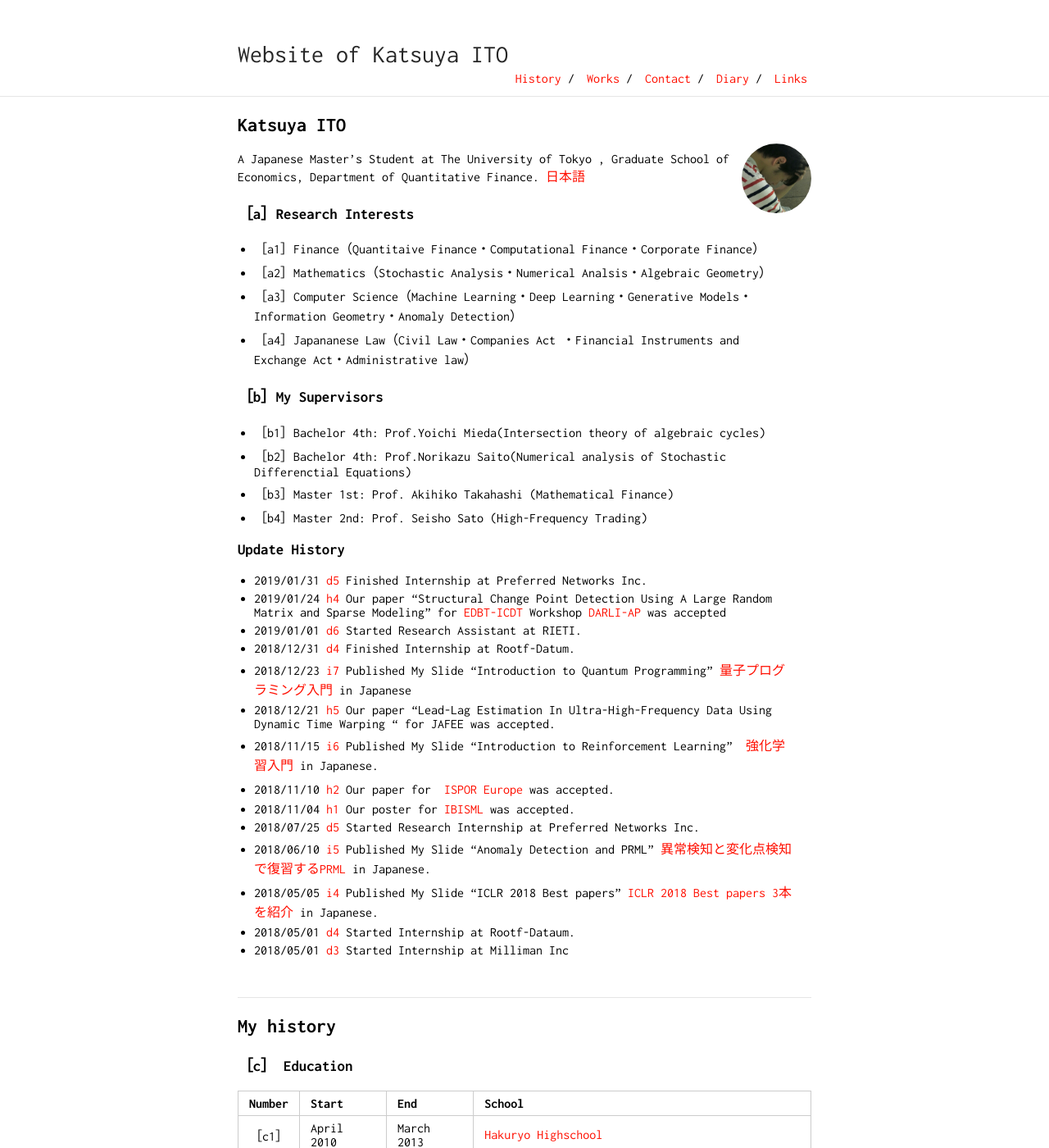
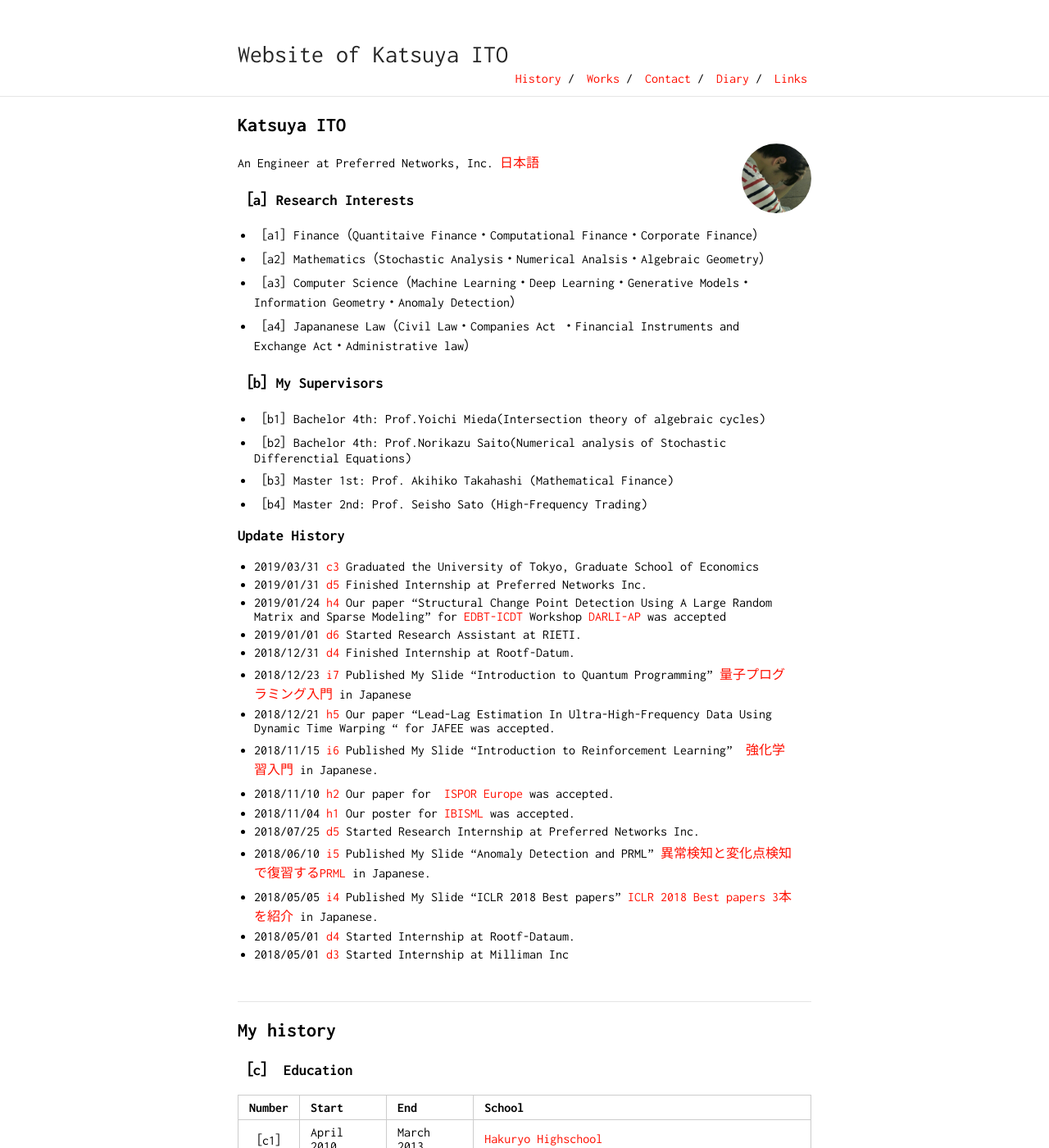
Before and after one commit to KatsuyaITO/KatsuyaITO.github.io, a Jekyll site: the page built from index.md, in a window 1280 px wide and 1400 px high. Shown: the whole window at 82% size. Built offline with Jekyll 4.4.1, drawn with Linux system fonts in a browser that asks for light colours; our own code applies the rules of GitHub Pages for plain Markdown files.

Commit message:
Update index.md

```diff
--- a/index.md
+++ b/index.md
@@ -6,8 +6,7 @@ layout: top
 
 <img class="profile-picture" src="k1ito.png">
 
-A Japanese Master's Student at
-The University of Tokyo , Graduate School of Economics, Department of Quantitative Finance.
+An Engineer at Preferred Networks, Inc.
 [日本語](http://katsuyaito.github.io/index_jp.html)
 
 ### ［a］Research Interests
@@ -27,6 +26,7 @@ The University of Tokyo , Graduate School of Economics, Department of Quantitati
 <br>
 
 ### Update History
+- 2019/03/31 [c3](#C3) Graduated the University of Tokyo, Graduate School of Economics
 - 2019/01/31 [d5](#D5) Finished Internship at Preferred Networks Inc.
 - 2019/01/24 [h4](#H4) Our paper "Structural Change Point Detection Using A Large Random Matrix and Sparse Modeling" for
 [EDBT-ICDT](http://edbticdt2019.inesc-id.pt/) Workshop [DARLI-AP](http://dbdmg.polito.it/darli-ap2019/) was accepted
@@ -57,7 +57,7 @@ Number|Start|End|School
 --|--|--|----
 ［c1］<a name="C1"></a>|April 2010|March 2013|[Hakuryo Highschool](http://www.hakuryo.ed.jp/)
 ［c2］<a name="C2"></a>|April 2013|March 2017|[University of Tokyo, Department of Mathematics](http://www.ms.u-tokyo.ac.jp/index-j.html)
-［c3］<a name="C3"></a>|April 2017| - |[University of Tokyo, Graduate School of Economics](http://www.e.u-tokyo.ac.jp/)
+［c3］<a name="C3"></a>|April 2017|March 2019|[University of Tokyo, Graduate School of Economics](http://www.e.u-tokyo.ac.jp/)
 
 
 ### ［d］<a name="d"></a> Internship Experience
```
